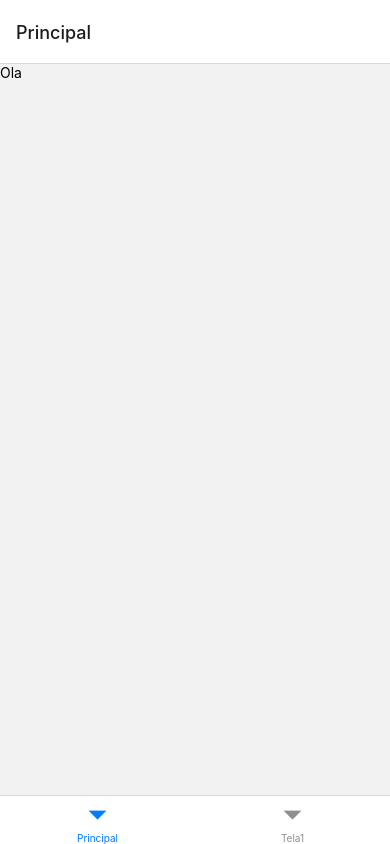
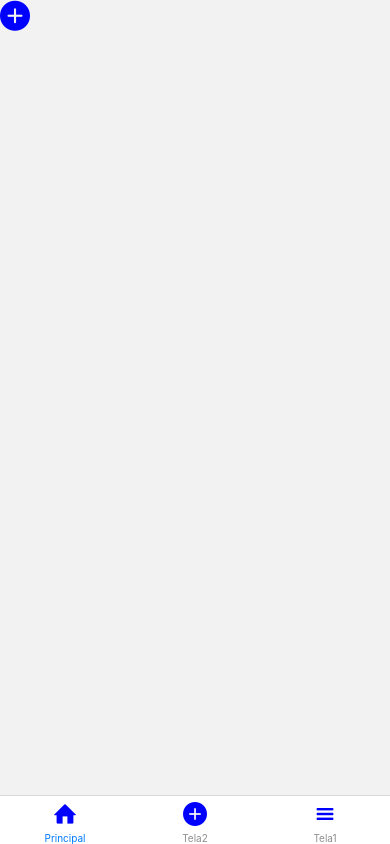
Before and after one commit to kleber-a/My-Day-App, a React Native app: screen /auxilio in a window 390 px wide. Built offline with nearby package versions, Linux system fonts and the light colour scheme.

Commit message:
Adicionado os icones da tela de navegação

```diff
--- a/package.json
+++ b/package.json
@@ -17,7 +17,8 @@
     "react": "17.0.2",
     "react-native": "0.67.2",
     "react-native-safe-area-context": "^3.3.2",
-    "react-native-screens": "^3.11.1"
+    "react-native-screens": "^3.11.1",
+    "react-native-vector-icons": "^9.1.0"
   },
   "devDependencies": {
     "@babel/core": "^7.12.9",
--- a/src/Routes/MyTabs/index.js
+++ b/src/Routes/MyTabs/index.js
@@ -2,14 +2,24 @@ import React from 'react';
 import { createBottomTabNavigator } from '@react-navigation/bottom-tabs';
 import Principal from '../../Telas/Principal'
 import Tela1 from '../../Telas/Tela1'
+import Tela2 from '../../Telas/Tela2'
+import Icon from 'react-native-vector-icons/AntDesign'
+import Icone from 'react-native-vector-icons/Entypo'
 
 const Tab = createBottomTabNavigator();
 
 function MyTabs() {
   return (
-    <Tab.Navigator>
-      <Tab.Screen name="Principal" component={Principal} />
-      <Tab.Screen name="Tela1" component={Tela1} />
+    <Tab.Navigator screenOptions={{ headerShown: false }} >
+      <Tab.Screen options={{
+        tabBarIcon: () => <Icone name="home" color={"blue"} size={24} /> ,
+      }} name="Principal" component={Principal}/>
+      <Tab.Screen options={{
+        tabBarIcon: () => <Icon name="pluscircle" color={"blue"} size={24} /> ,
+        }} name="Tela2" component={Tela2} />
+      <Tab.Screen options={{
+        tabBarIcon: () => <Icone name="menu" color={"blue"} size={24} /> ,
+        }} name="Tela1" component={Tela1} />
     </Tab.Navigator>
   );
 }
--- a/src/Telas/Auxilio/index.js
+++ b/src/Telas/Auxilio/index.js
@@ -2,7 +2,7 @@ import React from "react";
 import MyTabs from "../../Routes/MyTabs";
 import { NavigationContainer } from '@react-navigation/native';
 
-export default function() {
+export default function Auxilio() {
     return (
 
         <MyTabs/>
--- a/src/Telas/Principal/index.js
+++ b/src/Telas/Principal/index.js
@@ -1,14 +1,15 @@
 import * as React from 'react'
 import {View, Text} from 'react-native'
+import Icone from 'react-native-vector-icons/AntDesign'
+
+
+export default function Principal(){
+    return <>
+       <View>
+    <Icone name="pluscircle"color='blue'size={30} />
+    </View>
+    </>
 
 
 
-export default function Principal(){
-    return (
-    <View>
-        <Text>Ola</Text>
-    </View>
-
-
-    );
 }
--- a/src/Telas/Tela2/index.js
+++ b/src/Telas/Tela2/index.js
@@ -0,0 +1,9 @@
+import React from "react";
+import {View, Text} from 'react-native'
+export default function Tela2(){
+    return (
+        <View>
+            <Text>Ola</Text>
+        </View>
+    )
+}
```
Also changed, not shown: 2 other files (tests, documents, lock files or other folders).
